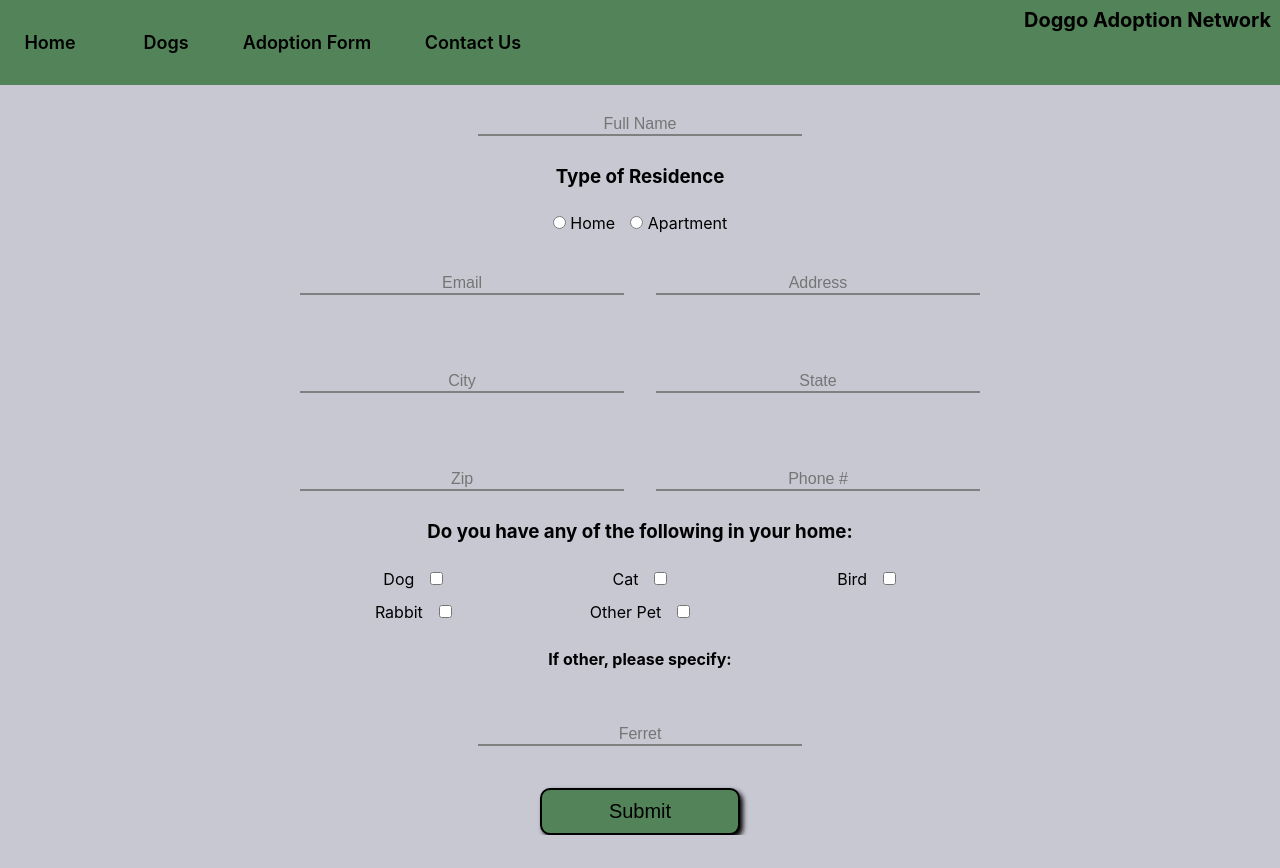
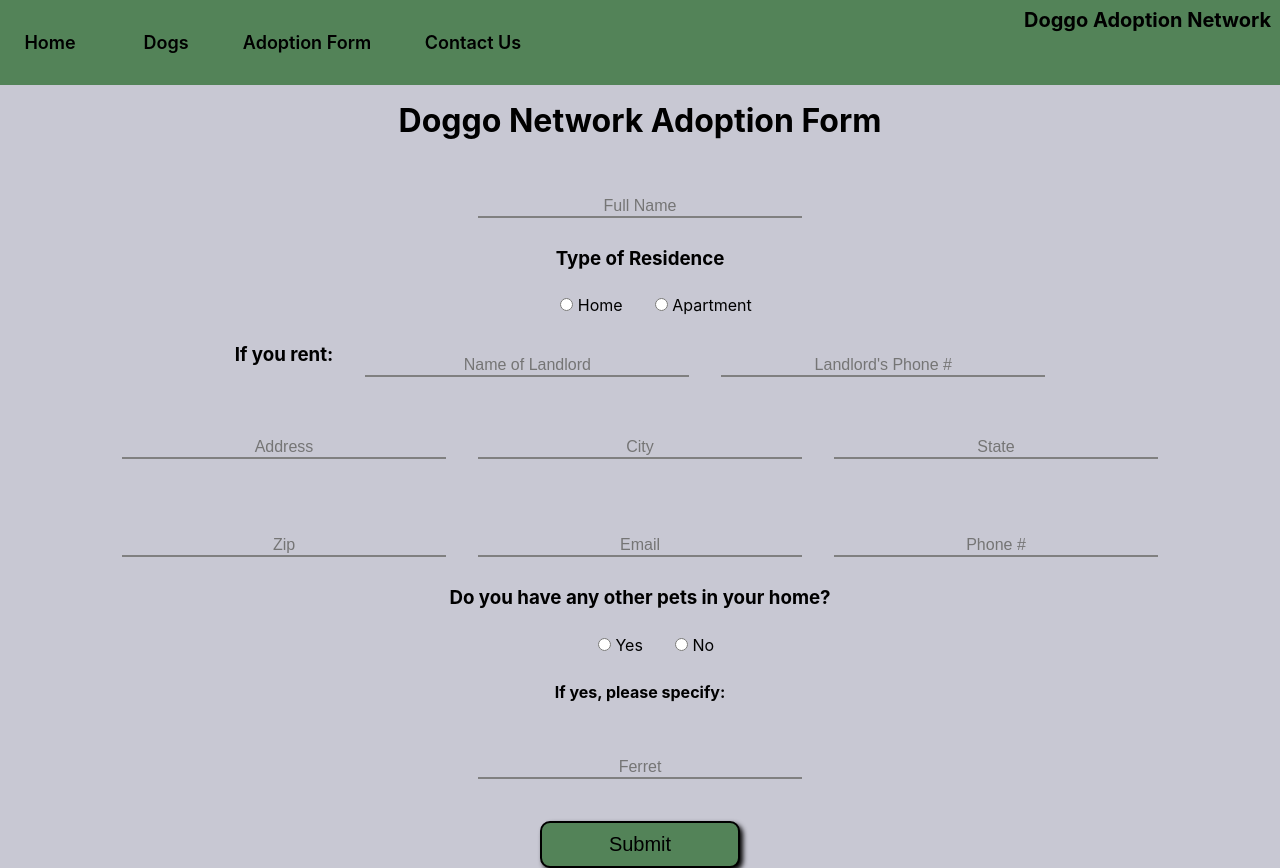
Before and after one commit to jburky15/doggo-adoption, a React (Create React App) app: page /AdoptForm in a window 1280 px wide. Before the commit the page ends 835 px from the top, so only its background shows below. Built offline with nearby package versions, Linux system fonts and the light colour scheme.

Commit message:
Changed adoption form a little bit. Need to add a table for people to add in their pets

```diff
--- a/src/components/Contact/ContactForm.css
+++ b/src/components/Contact/ContactForm.css
@@ -1,6 +1,6 @@
 .nameForm {
     width: 300px;
-    height: 1.5rem;
+    height: 1.3rem;
     font-size: 1.25rem;
     text-align: center;
     border: none;
@@ -11,7 +11,7 @@
 
 .emailForm {
     width: 300px;
-    height: 1.5rem;
+    height: 1.3rem;
     font-size: 1.25rem;
     text-align: center;
     border: none;
--- a/src/components/adoptionForm/FormRadios.css
+++ /dev/null
@@ -1,4 +0,0 @@
-.residenceRadios input:nth-child(2) {
-    margin-left: 15px;
-    color: red;
-}
--- a/src/components/adoptionForm/FormRadios.jsx
+++ /dev/null
@@ -1,15 +0,0 @@
-import React from 'react'
-import './FormRadios.css'
-
-const FormRadios = () => {
-  return (
-    <>
-        <div className="residenceRadios">
-            <input type="radio" value="Home" name="residence" /> Home
-            <input type="radio" value="Apartment" name="residence" /> Apartment
-        </div>
-    </>
-  )
-}
-
-export default FormRadios;
--- a/src/pages/AdoptForm/AdoptForm.css
+++ b/src/pages/AdoptForm/AdoptForm.css
@@ -2,10 +2,23 @@
     margin-top: 10vh;
 }
 
+.landlordInfo {
+    display: flex;
+    align-items: center;
+    justify-content: center;
+    text-align: center;
+    gap: 2rem;
+    margin-bottom: 1rem;
+}
+
 .adoptionInputs {
     display: grid;
-    grid-template-columns: 1fr 1fr;
+    grid-template-columns: 1fr 1fr 1fr;
     gap: 2rem;
+}
+
+.radioSelector {
+    margin-left: 2rem;
 }
 
 .animalCheckboxes {
--- a/src/pages/AdoptForm/AdoptForm.jsx
+++ b/src/pages/AdoptForm/AdoptForm.jsx
@@ -2,7 +2,6 @@ import { React, useState } from 'react';
 import './AdoptForm.css';
 import FormCheckboxes from '../../components/adoptionForm/FormCheckboxes';
 import FormInputs from '../../components/adoptionForm/FormInputs';
-import FormRadios from '../../components/adoptionForm/FormRadios';
 
 const AdoptForm = () => {
   const [values, setValues] = useState({
@@ -81,28 +80,30 @@ const AdoptForm = () => {
 
   return (
     <div className="adoptionForm">
+      <h1>Doggo Network Adoption Form</h1>
       <form onSubmit={ handleSubmit }>
 
         <FormInputs name="fullname" placeholder="Full Name"/>
         <h3>Type of Residence</h3>
-        <FormRadios />
+        <input className='radioSelector' type="radio" value="home" name="home" /> Home
+        <input className='radioSelector' type="radio" value="aparment" name="apartment" /> Apartment
+        <div className='landlordInfo'>
+          <h3>If you rent:</h3>
+            <FormInputs name="landlord" placeholder="Name of Landlord" />
+            <FormInputs name="landlordphone" placeholder="Landlord's Phone #" />
+        </div>
         <div className="adoptionInputs">
-          <FormInputs name="email" placeholder="Email"/>
           <FormInputs name="address" placeholder="Address"/>
           <FormInputs name="city" placeholder="City"/>
           <FormInputs name="state" placeholder="State"/>
           <FormInputs name="zip" placeholder="Zip"/>
+          <FormInputs name="email" placeholder="Email"/>
           <FormInputs name="phone" placeholder="Phone #"/>
         </div>
-        <h3>Do you have any of the following in your home: </h3>
-        <div className="animalCheckboxes">
-          <FormCheckboxes label="Dog" />
-          <FormCheckboxes label="Cat" />
-          <FormCheckboxes label="Bird" />
-          <FormCheckboxes label="Rabbit" />
-          <FormCheckboxes label="Other Pet" />
-        </div>
-        <h4>If other, please specify:</h4>
+        <h3>Do you have any other pets in your home? </h3>
+        <input className='radioSelector' type="radio" value="yes" name="yes" /> Yes
+        <input className='radioSelector' type="radio" value="no" name="no" /> No
+        <h4>If yes, please specify:</h4>
           <FormInputs name="otherInput" label="OtherInput" placeholder="Ferret" />
 
         <button className='adoptionSubmit'>Submit</button>
```
